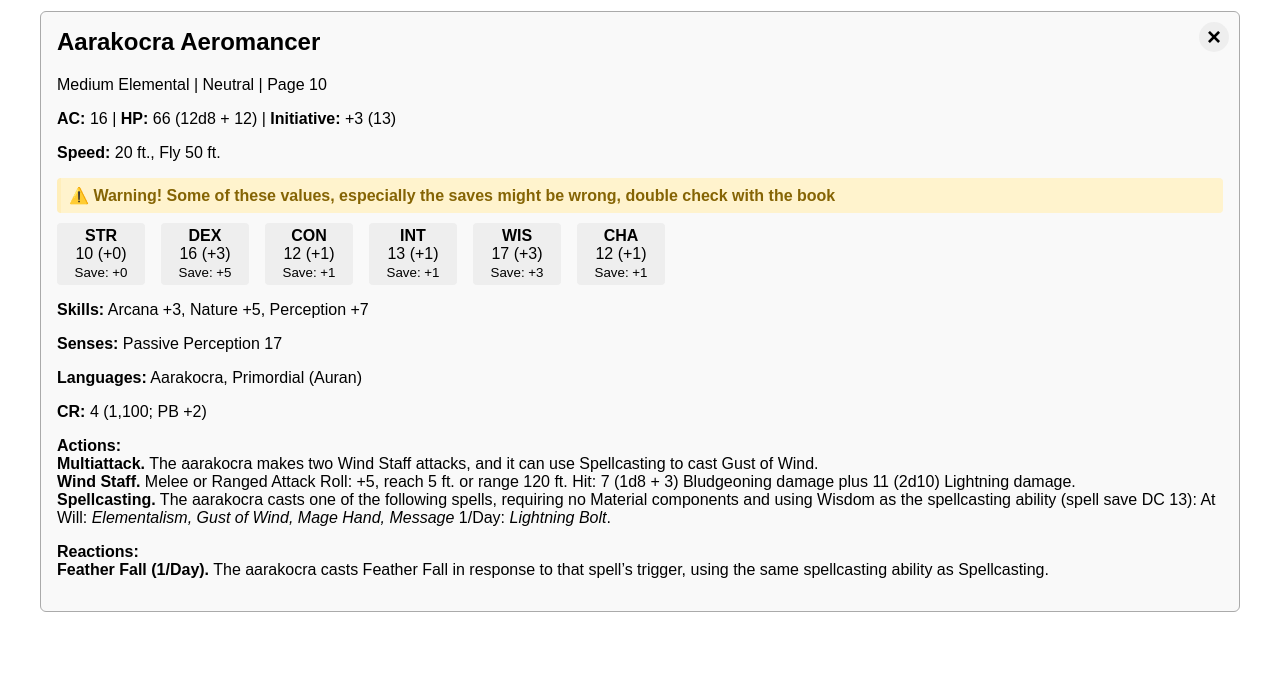
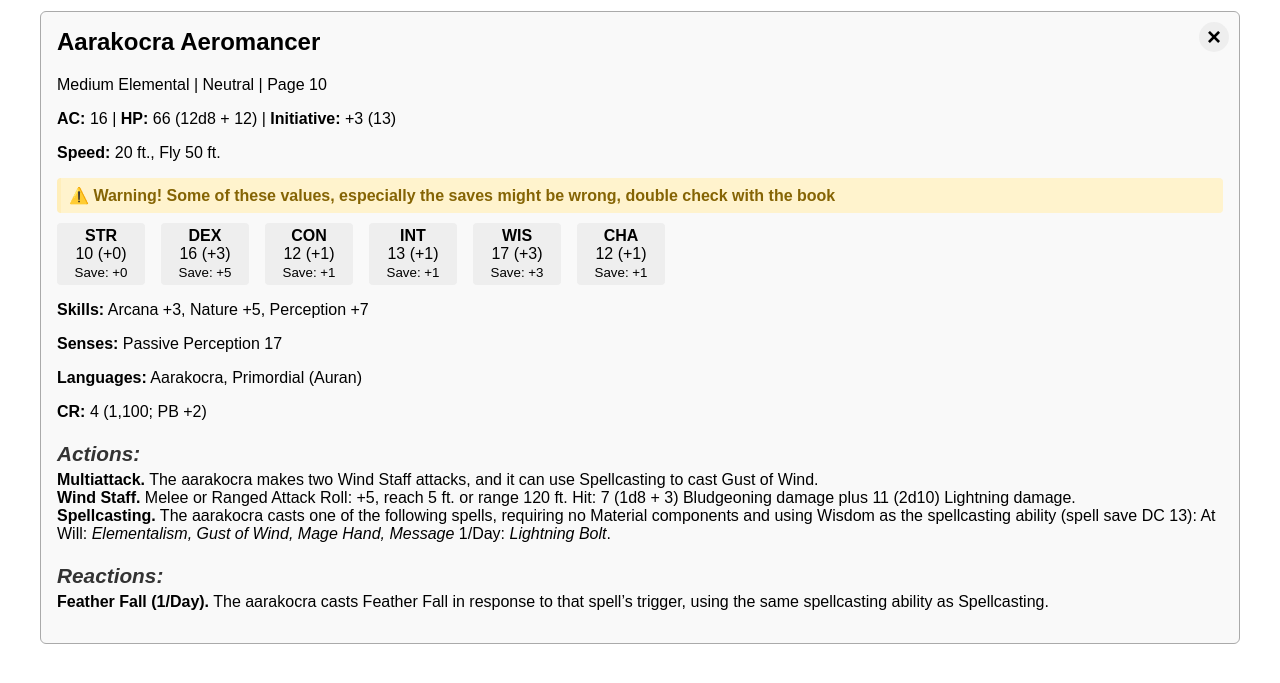
Before and after one commit to gnardini/dnd-2024-monsters, a plain HTML site: page index.html in a window 1280 px wide. Both pictures are taken after a click on the element 640 px from the left and 256 px from the top of the page. Shown: the part 119-802 px from the top of the page. Drawn offline with Linux system fonts and the light colour scheme.

Commit message:
Enhanced monster detail section by making trait, action, bonus action, reaction, and legendary action titles bigger, italic, and bold using h3 tags with styling

```diff
--- a/script.js
+++ b/script.js
@@ -90,21 +90,21 @@ async function loadMonsters() {
         <p><strong>Senses:</strong> ${m.senses}</p>
         <p><strong>Languages:</strong> ${m.languages}</p>
         <p><strong>CR:</strong> ${m.CR}</p>
-        ${m.traits ? `<p><strong>Traits:</strong><br/>${m.traits}</p>` : ""}
-        ${m.actions ? `<p><strong>Actions:</strong><br/>${m.actions}</p>` : ""}
+        ${m.traits ? `<p><h3><strong><em>Traits:</em></strong></h3>${m.traits}</p>` : ""}
+        ${m.actions ? `<p><h3><strong><em>Actions:</em></strong></h3>${m.actions}</p>` : ""}
         ${
           m.bonus_actions
-            ? `<p><strong>Bonus Actions:</strong><br/>${m.bonus_actions}</p>`
+            ? `<p><h3><strong><em>Bonus Actions:</em></strong></h3>${m.bonus_actions}</p>`
             : ""
         }
         ${
           m.reactions
-            ? `<p><strong>Reactions:</strong><br/>${m.reactions}</p>`
+            ? `<p><h3><strong><em>Reactions:</em></strong></h3>${m.reactions}</p>`
             : ""
         }
         ${
           m.legendary_actions
-            ? `<p><strong>Legendary Actions:</strong><br/>${m.legendary_actions}</p>`
+            ? `<p><h3><strong><em>Legendary Actions:</em></strong></h3>${m.legendary_actions}</p>`
             : ""
         }
       `;
--- a/style.css
+++ b/style.css
@@ -94,3 +94,9 @@ select {
   border-left: 4px solid #ffeeba;
   font-weight: bold;
 }
+
+#monsterDetail h3 {
+  margin-bottom: 5px;
+  color: #333;
+  font-size: 1.3em;
+}
```
